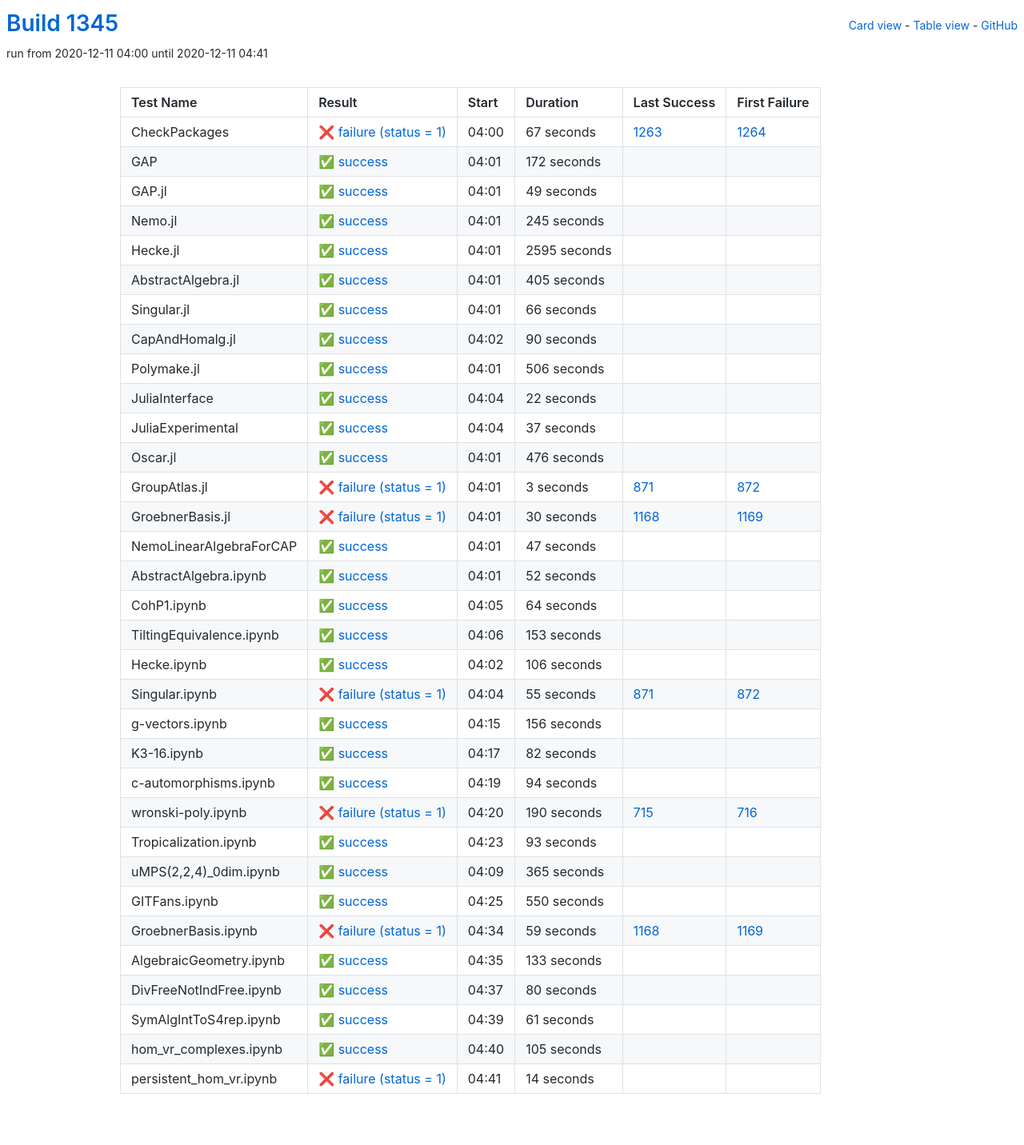
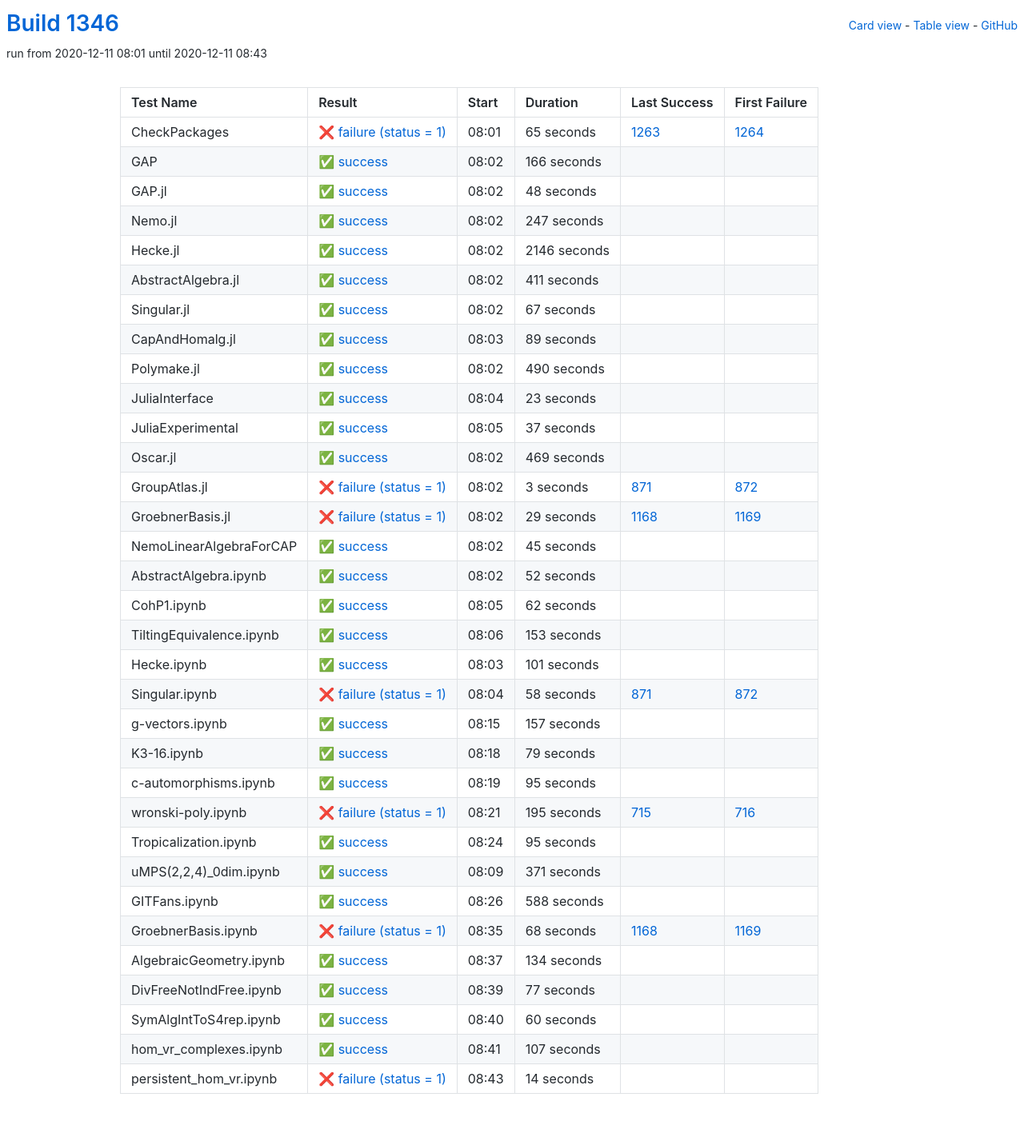
Before and after one commit to oscar-system/oscar-ci-status-stable, a Jekyll site: the page built from table.html, in a window 1280 px wide. Shown: the whole page at 80% size. Built offline with Jekyll 4.4.1, drawn with Linux system fonts in a browser that asks for light colours.

Commit message:
Build #1346

```diff
--- a/_data/ci.yml
+++ b/_data/ci.yml
@@ -1,6 +1,6 @@
 ---
-build: 1345
-build_url: https://oscarci.mathematik.uni-kl.de/job/oscar-stable/1345/
+build: 1346
+build_url: https://oscarci.mathematik.uni-kl.de/job/oscar-stable/1346/
 job: oscar-stable
 organization: oscar-system
 repo: oscar-ci-status-stable
@@ -8,128 +8,128 @@ repourl: https://github.com/oscar-system/oscar-ci-status-stable
 tests:
 - name: CheckPackages
   id: checkpackages
-  log: https://oscarci.mathematik.uni-kl.de/job/oscar-stable/1345/artifact/logs/build-1345/CheckPackages.log
-  start: 2020-12-11 04:00
+  log: https://oscarci.mathematik.uni-kl.de/job/oscar-stable/1346/artifact/logs/build-1346/CheckPackages.log
+  start: 2020-12-11 08:01
   success: false
   exitcode: 1
   status: failure
-  duration: 67
+  duration: 65
   last_success: 1263
   last_success_url: https://oscarci.mathematik.uni-kl.de/job/oscar-stable/1263/
   first_failure: 1264
   first_failure_url: https://oscarci.mathematik.uni-kl.de/job/oscar-stable/1264/
 - name: GAP
   id: gap
-  log: https://oscarci.mathematik.uni-kl.de/job/oscar-stable/1345/artifact/logs/build-1345/GAP.log
-  start: 2020-12-11 04:01
+  log: https://oscarci.mathematik.uni-kl.de/job/oscar-stable/1346/artifact/logs/build-1346/GAP.log
+  start: 2020-12-11 08:02
   success: true
   exitcode: 0
   status: success
-  duration: 172
+  duration: 166
   last_success: false
   last_success_url:
   first_failure: false
   first_failure_url:
 - name: GAP.jl
   id: gap-jl
-  log: https://oscarci.mathematik.uni-kl.de/job/oscar-stable/1345/artifact/logs/build-1345/GAP.jl.log
-  start: 2020-12-11 04:01
+  log: https://oscarci.mathematik.uni-kl.de/job/oscar-stable/1346/artifact/logs/build-1346/GAP.jl.log
+  start: 2020-12-11 08:02
   success: true
   exitcode: 0
   status: success
-  duration: 49
+  duration: 48
   last_success: false
   last_success_url:
   first_failure: false
   first_failure_url:
 - name: Nemo.jl
   id: nemo-jl
-  log: https://oscarci.mathematik.uni-kl.de/job/oscar-stable/1345/artifact/logs/build-1345/Nemo.jl.log
-  start: 2020-12-11 04:01
+  log: https://oscarci.mathematik.uni-kl.de/job/oscar-stable/1346/artifact/logs/build-1346/Nemo.jl.log
+  start: 2020-12-11 08:02
   success: true
   exitcode: 0
   status: success
-  duration: 245
+  duration: 247
   last_success: false
   last_success_url:
   first_failure: false
   first_failure_url:
 - name: Hecke.jl
   id: hecke-jl
-  log: https://oscarci.mathematik.uni-kl.de/job/oscar-stable/1345/artifact/logs/build-1345/Hecke.jl.log
-  start: 2020-12-11 04:01
+  log: https://oscarci.mathematik.uni-kl.de/job/oscar-stable/1346/artifact/logs/build-1346/Hecke.jl.log
+  start: 2020-12-11 08:02
   success: true
   exitcode: 0
   status: success
-  duration: 2595
+  duration: 2146
   last_success: false
   last_success_url:
   first_failure: false
   first_failure_url:
 - name: AbstractAlgebra.jl
   id: abstractalgebra-jl
-  log: https://oscarci.mathematik.uni-kl.de/job/oscar-stable/1345/artifact/logs/build-1345/AbstractAlgebra.jl.log
-  start: 2020-12-11 04:01
+  log: https://oscarci.mathematik.uni-kl.de/job/oscar-stable/1346/artifact/logs/build-1346/AbstractAlgebra.jl.log
+  start: 2020-12-11 08:02
   success: true
   exitcode: 0
   status: success
-  duration: 405
+  duration: 411
   last_success: false
   last_success_url:
   first_failure: false
   first_failure_url:
 - name: Singular.jl
   id: singular-jl
-  log: https://oscarci.mathematik.uni-kl.de/job/oscar-stable/1345/artifact/logs/build-1345/Singular.jl.log
-  start: 2020-12-11 04:01
+  log: https://oscarci.mathematik.uni-kl.de/job/oscar-stable/1346/artifact/logs/build-1346/Singular.jl.log
+  start: 2020-12-11 08:02
   success: true
   exitcode: 0
   status: success
-  duration: 66
+  duration: 67
   last_success: false
   last_success_url:
   first_failure: false
   first_failure_url:
 - name: CapAndHomalg.jl
   id: capandhomalg-jl
-  log: https://oscarci.mathematik.uni-kl.de/job/oscar-stable/1345/artifact/logs/build-1345/CapAndHomalg.jl.log
-  start: 2020-12-11 04:02
+  log: https://oscarci.mathematik.uni-kl.de/job/oscar-stable/1346/artifact/logs/build-1346/CapAndHomalg.jl.log
+  start: 2020-12-11 08:03
   success: true
   exitcode: 0
   status: success
-  duration: 90
+  duration: 89
   last_success: false
   last_success_url:
   first_failure: false
   first_failure_url:
 - name: Polymake.jl
   id: polymake-jl
-  log: https://oscarci.mathematik.uni-kl.de/job/oscar-stable/1345/artifact/logs/build-1345/Polymake.jl.log
-  start: 2020-12-11 04:01
+  log: https://oscarci.mathematik.uni-kl.de/job/oscar-stable/1346/artifact/logs/build-1346/Polymake.jl.log
+  start: 2020-12-11 08:02
   success: true
   exitcode: 0
   status: success
-  duration: 506
+  duration: 490
   last_success: false
   last_success_url:
   first_failure: false
   first_failure_url:
 - name: JuliaInterface
   id: juliainterface
-  log: https://oscarci.mathematik.uni-kl.de/job/oscar-stable/1345/artifact/logs/build-1345/JuliaInterface.log
-  start: 2020-12-11 04:04
+  log: https://oscarci.mathematik.uni-kl.de/job/oscar-stable/1346/artifact/logs/build-1346/JuliaInterface.log
+  start: 2020-12-11 08:04
   success: true
   exitcode: 0
   status: success
-  duration: 22
+  duration: 23
   last_success: false
   last_success_url:
   first_failure: false
   first_failure_url:
 - name: JuliaExperimental
   id: juliaexperimental
-  log: https://oscarci.mathematik.uni-kl.de/job/oscar-stable/1345/artifact/logs/build-1345/JuliaExperimental.log
-  start: 2020-12-11 04:04
+  log: https://oscarci.mathematik.uni-kl.de/job/oscar-stable/1346/artifact/logs/build-1346/JuliaExperimental.log
+  start: 2020-12-11 08:05
   success: true
   exitcode: 0
   status: success
@@ -140,20 +140,20 @@ tests:
   first_failure_url:
 - name: Oscar.jl
   id: oscar-jl
-  log: https://oscarci.mathematik.uni-kl.de/job/oscar-stable/1345/artifact/logs/build-1345/Oscar.jl.log
-  start: 2020-12-11 04:01
+  log: https://oscarci.mathematik.uni-kl.de/job/oscar-stable/1346/artifact/logs/build-1346/Oscar.jl.log
+  start: 2020-12-11 08:02
   success: true
   exitcode: 0
   status: success
-  duration: 476
+  duration: 469
   last_success: false
   last_success_url:
   first_failure: false
   first_failure_url:
 - name: GroupAtlas.jl
   id: groupatlas-jl
-  log: https://oscarci.mathematik.uni-kl.de/job/oscar-stable/1345/artifact/logs/build-1345/GroupAtlas.jl.log
-  start: 2020-12-11 04:01
+  log: https://oscarci.mathematik.uni-kl.de/job/oscar-stable/1346/artifact/logs/build-1346/GroupAtlas.jl.log
+  start: 2020-12-11 08:02
   success: false
   exitcode: 1
   status: failure
@@ -164,32 +164,32 @@ tests:
   first_failure_url: https://oscarci.mathematik.uni-kl.de/job/oscar-stable/872/
 - name: GroebnerBasis.jl
   id: groebnerbasis-jl
-  log: https://oscarci.mathematik.uni-kl.de/job/oscar-stable/1345/artifact/logs/build-1345/GroebnerBasis.jl.log
-  start: 2020-12-11 04:01
+  log: https://oscarci.mathematik.uni-kl.de/job/oscar-stable/1346/artifact/logs/build-1346/GroebnerBasis.jl.log
+  start: 2020-12-11 08:02
   success: false
   exitcode: 1
   status: failure
-  duration: 30
+  duration: 29
   last_success: 1168
   last_success_url: https://oscarci.mathematik.uni-kl.de/job/oscar-stable/1168/
   first_failure: 1169
   first_failure_url: https://oscarci.mathematik.uni-kl.de/job/oscar-stable/1169/
 - name: NemoLinearAlgebraForCAP
   id: nemolinearalgebraforcap
-  log: https://oscarci.mathematik.uni-kl.de/job/oscar-stable/1345/artifact/logs/build-1345/NemoLinearAlgebraForCAP.log
-  start: 2020-12-11 04:01
+  log: https://oscarci.mathematik.uni-kl.de/job/oscar-stable/1346/artifact/logs/build-1346/NemoLinearAlgebraForCAP.log
+  start: 2020-12-11 08:02
   success: true
   exitcode: 0
   status: success
-  duration: 47
+  duration: 45
   last_success: false
   last_success_url:
   first_failure: false
   first_failure_url:
 - name: AbstractAlgebra.ipynb
   id: abstractalgebra-ipynb
-  log: https://oscarci.mathematik.uni-kl.de/job/oscar-stable/1345/artifact/logs/build-1345/AbstractAlgebra.ipynb.log
-  start: 2020-12-11 04:01
+  log: https://oscarci.mathematik.uni-kl.de/job/oscar-stable/1346/artifact/logs/build-1346/AbstractAlgebra.ipynb.log
+  start: 2020-12-11 08:02
   success: true
   exitcode: 0
   status: success
@@ -200,20 +200,20 @@ tests:
   first_failure_url:
 - name: CohP1.ipynb
   id: cohp1-ipynb
-  log: https://oscarci.mathematik.uni-kl.de/job/oscar-stable/1345/artifact/logs/build-1345/CohP1.ipynb.log
-  start: 2020-12-11 04:05
+  log: https://oscarci.mathematik.uni-kl.de/job/oscar-stable/1346/artifact/logs/build-1346/CohP1.ipynb.log
+  start: 2020-12-11 08:05
   success: true
   exitcode: 0
   status: success
-  duration: 64
+  duration: 62
   last_success: false
   last_success_url:
   first_failure: false
   first_failure_url:
 - name: TiltingEquivalence.ipynb
   id: tiltingequivalence-ipynb
-  log: https://oscarci.mathematik.uni-kl.de/job/oscar-stable/1345/artifact/logs/build-1345/TiltingEquivalence.ipynb.log
-  start: 2020-12-11 04:06
+  log: https://oscarci.mathematik.uni-kl.de/job/oscar-stable/1346/artifact/logs/build-1346/TiltingEquivalence.ipynb.log
+  start: 2020-12-11 08:06
   success: true
   exitcode: 0
   status: success
@@ -224,176 +224,176 @@ tests:
   first_failure_url:
 - name: Hecke.ipynb
   id: hecke-ipynb
-  log: https://oscarci.mathematik.uni-kl.de/job/oscar-stable/1345/artifact/logs/build-1345/Hecke.ipynb.log
-  start: 2020-12-11 04:02
+  log: https://oscarci.mathematik.uni-kl.de/job/oscar-stable/1346/artifact/logs/build-1346/Hecke.ipynb.log
+  start: 2020-12-11 08:03
   success: true
   exitcode: 0
   status: success
-  duration: 106
+  duration: 101
   last_success: false
   last_success_url:
   first_failure: false
   first_failure_url:
 - name: Singular.ipynb
   id: singular-ipynb
-  log: https://oscarci.mathematik.uni-kl.de/job/oscar-stable/1345/artifact/logs/build-1345/Singular.ipynb.log
-  start: 2020-12-11 04:04
+  log: https://oscarci.mathematik.uni-kl.de/job/oscar-stable/1346/artifact/logs/build-1346/Singular.ipynb.log
+  start: 2020-12-11 08:04
   success: false
   exitcode: 1
   status: failure
-  duration: 55
+  duration: 58
   last_success: 871
   last_success_url: https://oscarci.mathematik.uni-kl.de/job/oscar-stable/871/
   first_failure: 872
   first_failure_url: https://oscarci.mathematik.uni-kl.de/job/oscar-stable/872/
 - name: g-vectors.ipynb
   id: g-vectors-ipynb
-  log: https://oscarci.mathematik.uni-kl.de/job/oscar-stable/1345/artifact/logs/build-1345/g-vectors.ipynb.log
-  start: 2020-12-11 04:15
+  log: https://oscarci.mathematik.uni-kl.de/job/oscar-stable/1346/artifact/logs/build-1346/g-vectors.ipynb.log
+  start: 2020-12-11 08:15
   success: true
   exitcode: 0
   status: success
-  duration: 156
+  duration: 157
   last_success: false
   last_success_url:
   first_failure: false
   first_failure_url:
 - name: K3-16.ipynb
   id: k3-16-ipynb
-  log: https://oscarci.mathematik.uni-kl.de/job/oscar-stable/1345/artifact/logs/build-1345/K3-16.ipynb.log
-  start: 2020-12-11 04:17
+  log: https://oscarci.mathematik.uni-kl.de/job/oscar-stable/1346/artifact/logs/build-1346/K3-16.ipynb.log
+  start: 2020-12-11 08:18
   success: true
   exitcode: 0
   status: success
-  duration: 82
+  duration: 79
   last_success: false
   last_success_url:
   first_failure: false
   first_failure_url:
 - name: c-automorphisms.ipynb
   id: c-automorphisms-ipynb
-  log: https://oscarci.mathematik.uni-kl.de/job/oscar-stable/1345/artifact/logs/build-1345/c-automorphisms.ipynb.log
-  start: 2020-12-11 04:19
+  log: https://oscarci.mathematik.uni-kl.de/job/oscar-stable/1346/artifact/logs/build-1346/c-automorphisms.ipynb.log
+  start: 2020-12-11 08:19
   success: true
   exitcode: 0
   status: success
-  duration: 94
+  duration: 95
   last_success: false
   last_success_url:
   first_failure: false
   first_failure_url:
 - name: wronski-poly.ipynb
   id: wronski-poly-ipynb
-  log: https://oscarci.mathematik.uni-kl.de/job/oscar-stable/1345/artifact/logs/build-1345/wronski-poly.ipynb.log
-  start: 2020-12-11 04:20
+  log: https://oscarci.mathematik.uni-kl.de/job/oscar-stable/1346/artifact/logs/build-1346/wronski-poly.ipynb.log
+  start: 2020-12-11 08:21
   success: false
   exitcode: 1
   status: failure
-  duration: 190
+  duration: 195
   last_success: 715
   last_success_url: https://oscarci.mathematik.uni-kl.de/job/oscar-stable/715/
   first_failure: 716
   first_failure_url: https://oscarci.mathematik.uni-kl.de/job/oscar-stable/716/
 - name: Tropicalization.ipynb
   id: tropicalization-ipynb
-  log: https://oscarci.mathematik.uni-kl.de/job/oscar-stable/1345/artifact/logs/build-1345/Tropicalization.ipynb.log
-  start: 2020-12-11 04:23
+  log: https://oscarci.mathematik.uni-kl.de/job/oscar-stable/1346/artifact/logs/build-1346/Tropicalization.ipynb.log
+  start: 2020-12-11 08:24
   success: true
   exitcode: 0
   status: success
-  duration: 93
+  duration: 95
   last_success: false
   last_success_url:
   first_failure: false
   first_failure_url:
 - name: uMPS(2,2,4)_0dim.ipynb
   id: umps-2-2-4-0dim-ipynb
-  log: https://oscarci.mathematik.uni-kl.de/job/oscar-stable/1345/artifact/logs/build-1345/uMPS-2-2-4-_0dim.ipynb.log
-  start: 2020-12-11 04:09
+  log: https://oscarci.mathematik.uni-kl.de/job/oscar-stable/1346/artifact/logs/build-1346/uMPS-2-2-4-_0dim.ipynb.log
+  start: 2020-12-11 08:09
   success: true
   exitcode: 0
   status: success
-  duration: 365
+  duration: 371
   last_success: false
   last_success_url:
   first_failure: false
   first_failure_url:
 - name: GITFans.ipynb
   id: gitfans-ipynb
-  log: https://oscarci.mathematik.uni-kl.de/job/oscar-stable/1345/artifact/logs/build-1345/GITFans.ipynb.log
-  start: 2020-12-11 04:25
+  log: https://oscarci.mathematik.uni-kl.de/job/oscar-stable/1346/artifact/logs/build-1346/GITFans.ipynb.log
+  start: 2020-12-11 08:26
   success: true
   exitcode: 0
   status: success
-  duration: 550
+  duration: 588
   last_success: false
   last_success_url:
   first_failure: false
   first_failure_url:
 - name: GroebnerBasis.ipynb
   id: groebnerbasis-ipynb
-  log: https://oscarci.mathematik.uni-kl.de/job/oscar-stable/1345/artifact/logs/build-1345/GroebnerBasis.ipynb.log
-  start: 2020-12-11 04:34
+  log: https://oscarci.mathematik.uni-kl.de/job/oscar-stable/1346/artifact/logs/build-1346/GroebnerBasis.ipynb.log
+  start: 2020-12-11 08:35
   success: false
   exitcode: 1
   status: failure
-  duration: 59
+  duration: 68
   last_success: 1168
   last_success_url: https://oscarci.mathematik.uni-kl.de/job/oscar-stable/1168/
   first_failure: 1169
   first_failure_url: https://oscarci.mathematik.uni-kl.de/job/oscar-stable/1169/
 - name: AlgebraicGeometry.ipynb
   id: algebraicgeometry-ipynb
-  log: https://oscarci.mathematik.uni-kl.de/job/oscar-stable/1345/artifact/logs/build-1345/AlgebraicGeometry.ipynb.log
-  start: 2020-12-11 04:35
+  log: https://oscarci.mathematik.uni-kl.de/job/oscar-stable/1346/artifact/logs/build-1346/AlgebraicGeometry.ipynb.log
+  start: 2020-12-11 08:37
   success: true
   exitcode: 0
   status: success
-  duration: 133
+  duration: 134
   last_success: false
   last_success_url:
   first_failure: false
   first_failure_url:
 - name: DivFreeNotIndFree.ipynb
   id: divfreenotindfree-ipynb
-  log: https://oscarci.mathematik.uni-kl.de/job/oscar-stable/1345/artifact/logs/build-1345/DivFreeNotIndFree.ipynb.log
-  start: 2020-12-11 04:37
+  log: https://oscarci.mathematik.uni-kl.de/job/oscar-stable/1346/artifact/logs/build-1346/DivFreeNotIndFree.ipynb.log
+  start: 2020-12-11 08:39
   success: true
   exitcode: 0
   status: success
-  duration: 80
+  duration: 77
   last_success: false
   last_success_url:
   first_failure: false
   first_failure_url:
 - name: SymAlgIntToS4rep.ipynb
   id: symalginttos4rep-ipynb
-  log: https://oscarci.mathematik.uni-kl.de/job/oscar-stable/1345/artifact/logs/build-1345/SymAlgIntToS4rep.ipynb.log
-  start: 2020-12-11 04:39
+  log: https://oscarci.mathematik.uni-kl.de/job/oscar-stable/1346/artifact/logs/build-1346/SymAlgIntToS4rep.ipynb.log
+  start: 2020-12-11 08:40
   success: true
   exitcode: 0
   status: success
-  duration: 61
+  duration: 60
   last_success: false
   last_success_url:
   first_failure: false
   first_failure_url:
 - name: hom_vr_complexes.ipynb
   id: hom-vr-complexes-ipynb
-  log: https://oscarci.mathematik.uni-kl.de/job/oscar-stable/1345/artifact/logs/build-1345/hom_vr_complexes.ipynb.log
-  start: 2020-12-11 04:40
+  log: https://oscarci.mathematik.uni-kl.de/job/oscar-stable/1346/artifact/logs/build-1346/hom_vr_complexes.ipynb.log
+  start: 2020-12-11 08:41
   success: true
   exitcode: 0
   status: success
-  duration: 105
+  duration: 107
   last_success: false
   last_success_url:
   first_failure: false
   first_failure_url:
 - name: persistent_hom_vr.ipynb
   id: persistent-hom-vr-ipynb
-  log: https://oscarci.mathematik.uni-kl.de/job/oscar-stable/1345/artifact/logs/build-1345/persistent_hom_vr.ipynb.log
-  start: 2020-12-11 04:41
+  log: https://oscarci.mathematik.uni-kl.de/job/oscar-stable/1346/artifact/logs/build-1346/persistent_hom_vr.ipynb.log
+  start: 2020-12-11 08:43
   success: false
   exitcode: 1
   status: failure
```
Also changed, not shown: README.md.
